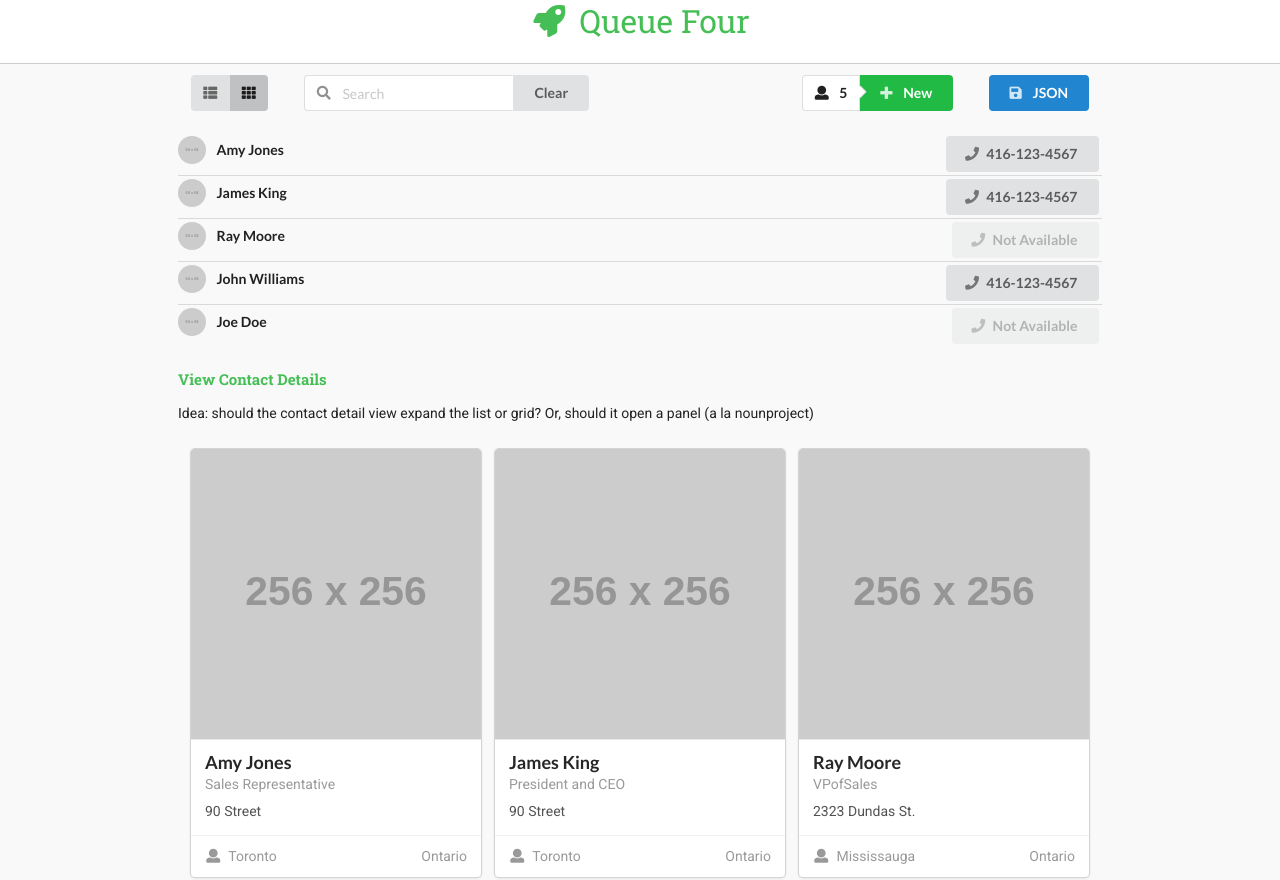
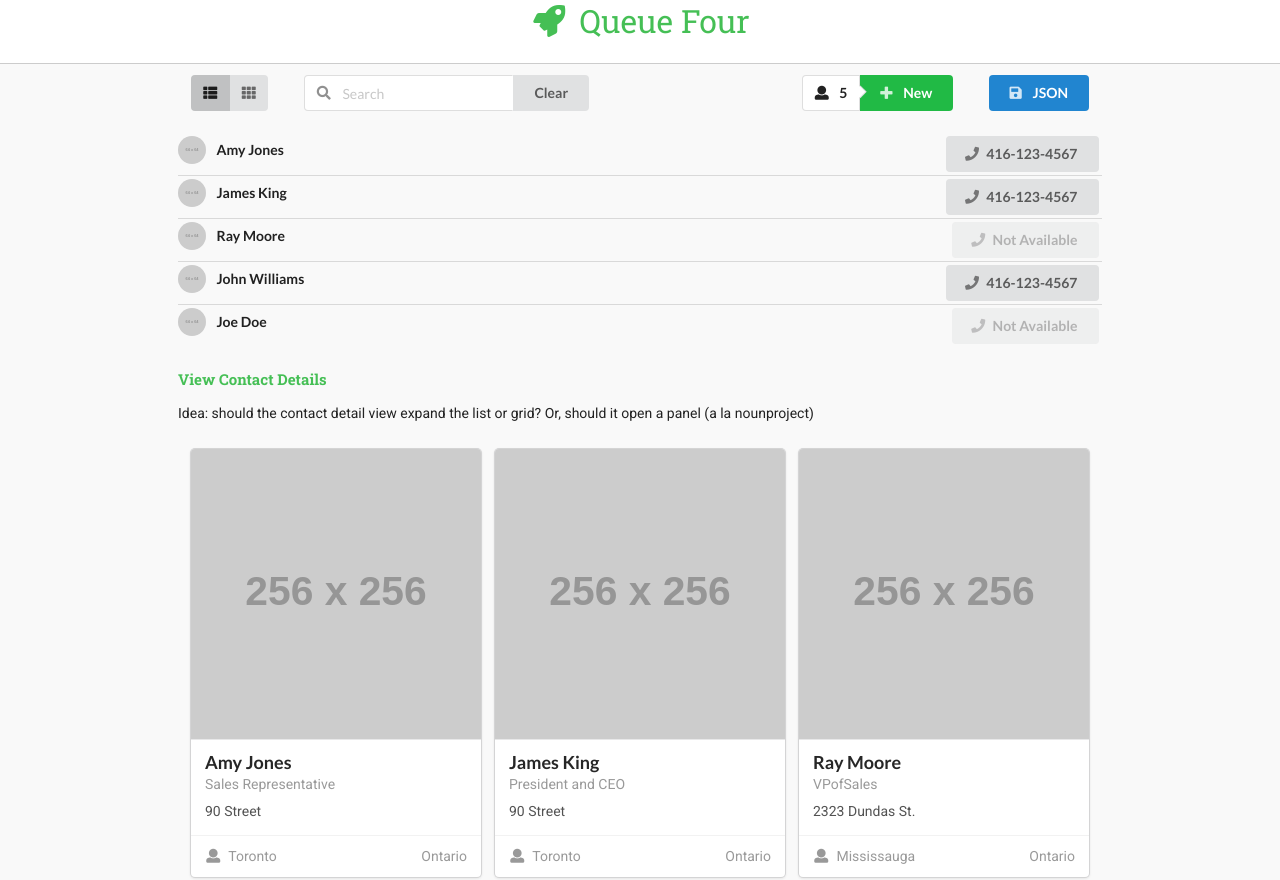
Before and after one commit to MarcusVeres/q4, a website: page index.html in a window 1280 px wide. Shown: the top 880 px of the page. Drawn offline with nearby package versions, Linux system fonts and the light colour scheme; placeholder pictures from the web are drawn by us.

Commit message:
adds icon highlighting for view toggle

```diff
--- a/index.html
+++ b/index.html
@@ -51,8 +51,12 @@
             -->
             <div class="item">
                 <div class="ui icon buttons">
-                    <button id="set-view-list" class="ui button"><i class="list layout icon"></i></button>
-                    <button id="set-view-grid" class="ui button active"><i class="grid layout icon"></i></button>
+                    <button id="set-view-list" class="ui button" v-bind:class="{ active: isListView }">
+                        <i class="list layout icon"></i>
+                    </button>
+                    <button id="set-view-grid" class="ui button" v-bind:class="{ active: isGridView }">
+                        <i class="grid layout icon"></i>
+                    </button>
                 </div>
             </div>
             <!--
```
